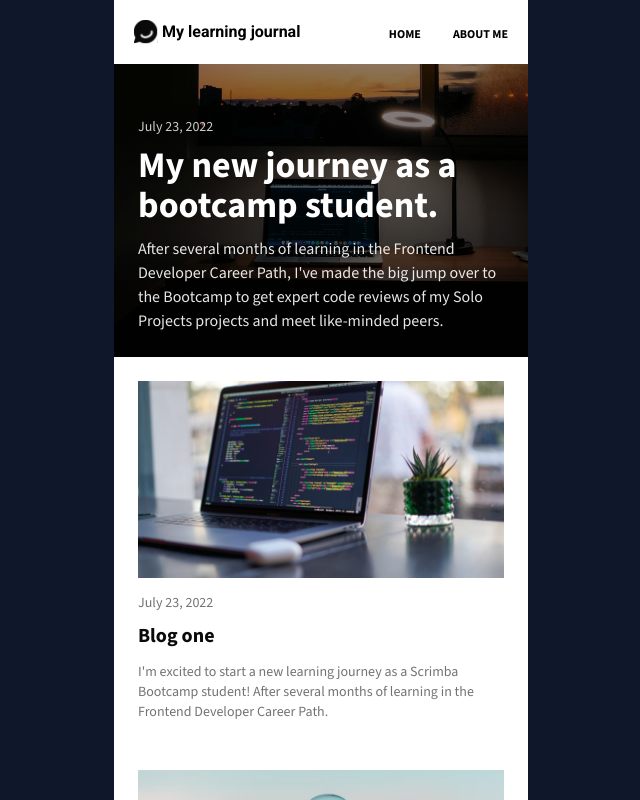
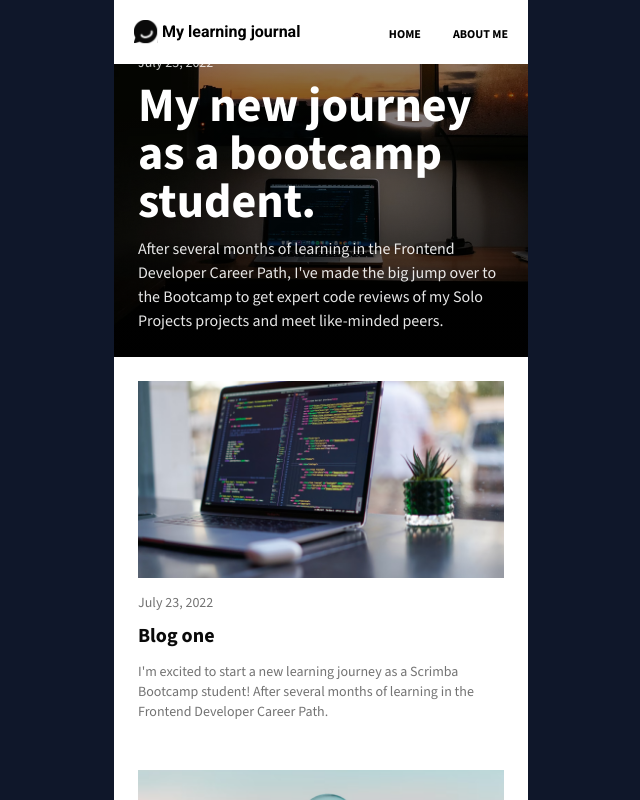
Before and after one commit to DarrickFauvel/my-learning-journal-solo-scrimba-250119, a Next.js app: page / in a window 1280 px wide. Shown: the top 800 px of the page, without its empty margins (319-959 px from the left). Built offline with nearby package versions, Linux system fonts and the light colour scheme.

Commit message:
Make text 3xl

```diff
--- a/components/post-card.tsx
+++ b/components/post-card.tsx
@@ -24,7 +24,7 @@
           />
           <div className="absolute inset-0 bg-gradient-to-t from-black/60 via-black/40 to-black/20 flex flex-col justify-end p-6 text-white">
             <time className="text-sm text-white/80">{formattedDate}</time>
-            <h2 className="text-2xl sm:text-3xl md:text-4xl font-bold mt-2 mb-3">
+              <h2 className="text-3xl sm:text-4xl md:text-5xl font-bold mt-2 mb-3">
               {heading}
             </h2>
               <p className="text-base sm:text-base text-white/90 max-w-prose">
```
